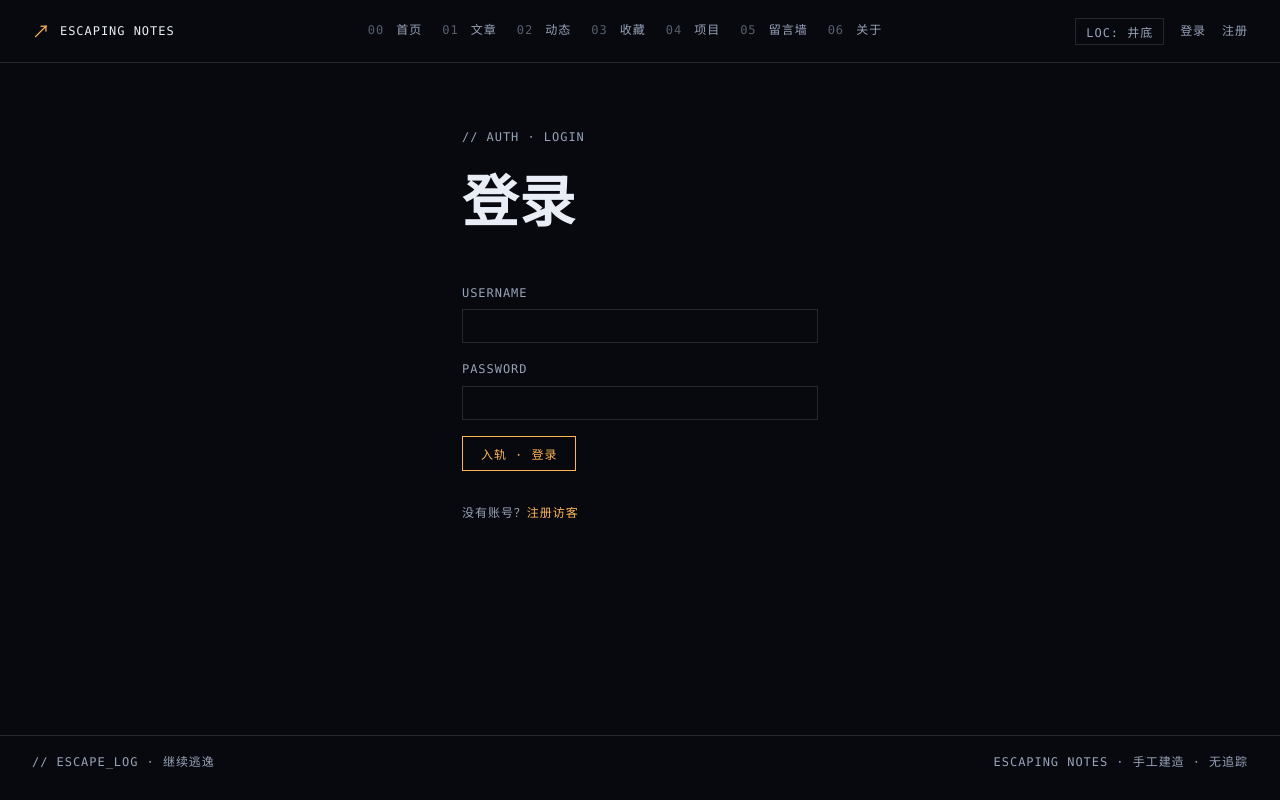
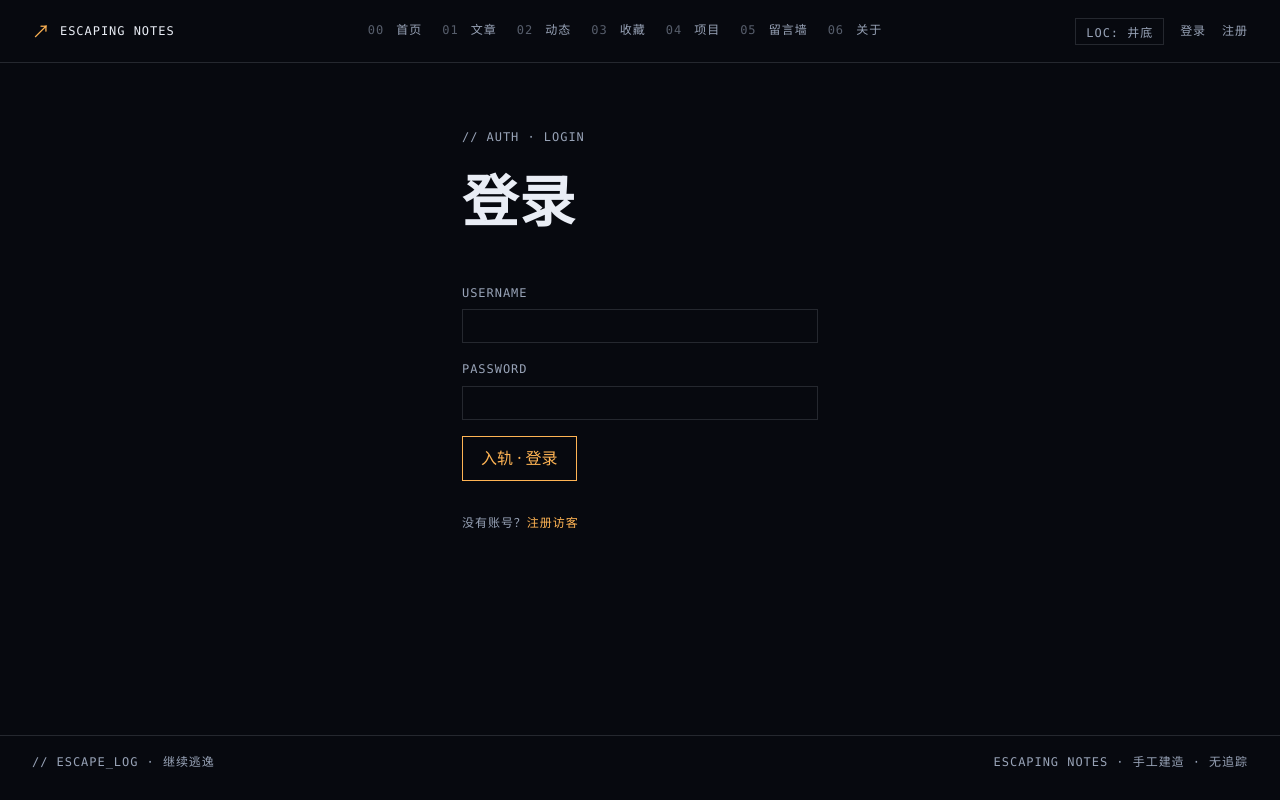
Before and after one commit to Escap1ng/Escaping-Notes, a Vue app: page /login in a window 1280 px wide. Built offline with nearby package versions, Linux system fonts and the light colour scheme; no server answers.

Commit message:
chore: phase 6 acceptance - self-review record, dedupe form styles to tokens (no v1.0 tag yet)

```diff
--- a/src/styles/tokens.css
+++ b/src/styles/tokens.css
@@ -204,6 +204,53 @@ a {
   margin: var(--space-3) 0;
 }
 
+/* 表单控件：登录/注册/留言墙/管理 共用 */
+.field {
+  background: none;
+  border: 1px solid var(--line);
+  color: var(--text-0);
+  padding: 8px 12px;
+  font-size: 14px;
+  font-family: inherit;
+  width: 100%;
+}
+
+.field.mono {
+  font-family: var(--font-mono);
+  font-size: 12.5px;
+  line-height: 1.7;
+}
+
+.textarea {
+  resize: vertical;
+}
+
+.field:focus-visible {
+  outline: 2px solid var(--signal);
+  outline-offset: 2px;
+}
+
+.submit {
+  align-self: flex-start;
+  background: none;
+  border: 1px solid var(--signal);
+  color: var(--signal);
+  padding: 8px 18px;
+  cursor: pointer;
+  font: inherit;
+  letter-spacing: inherit;
+  transition: background 0.2s, color 0.2s;
+}
+
+.submit:hover {
+  background: var(--signal);
+  color: var(--ink-0);
+}
+
+.err {
+  color: var(--signal);
+}
+
 /* 移动端输入框 ≥16px，避免 iOS 聚焦自动缩放 */
 @media (max-width: 720px) {
   input,
--- a/src/views/AdminView.vue
+++ b/src/views/AdminView.vue
@@ -475,42 +475,7 @@ async function onFile(e) {
   min-width: 200px;
 }
 
-.field {
-  background: none;
-  border: 1px solid var(--line);
-  color: var(--text-0);
-  padding: 8px 12px;
-  font-size: 14px;
-  font-family: inherit;
-  width: 100%;
-}
 
-.field.mono {
-  font-family: var(--font-mono);
-  font-size: 12.5px;
-  line-height: 1.7;
-}
-
-.field:focus-visible {
-  outline: 2px solid var(--signal);
-  outline-offset: 2px;
-}
-
-.submit {
-  align-self: flex-start;
-  background: none;
-  border: 1px solid var(--signal);
-  color: var(--signal);
-  padding: 6px 16px;
-  cursor: pointer;
-  font: inherit;
-  letter-spacing: inherit;
-}
-
-.submit:hover {
-  background: var(--signal);
-  color: var(--ink-0);
-}
 
 .set-block {
   margin-bottom: var(--space-3);
--- a/src/views/LoginView.vue
+++ b/src/views/LoginView.vue
@@ -82,38 +82,6 @@ async function submit() {
   gap: 6px;
 }
 
-.field {
-  background: none;
-  border: 1px solid var(--line);
-  color: var(--text-0);
-  padding: 8px 12px;
-  font-size: 14px;
-}
-
-.field:focus-visible {
-  outline: 2px solid var(--signal);
-  outline-offset: 2px;
-}
-
-.err {
-  color: var(--signal);
-}
-
-.submit {
-  align-self: flex-start;
-  background: none;
-  border: 1px solid var(--signal);
-  color: var(--signal);
-  padding: 8px 18px;
-  cursor: pointer;
-  transition: background 0.2s, color 0.2s;
-}
-
-.submit:hover {
-  background: var(--signal);
-  color: var(--ink-0);
-}
-
 .alt {
   margin-top: var(--space-3);
 }
--- a/src/views/RegisterView.vue
+++ b/src/views/RegisterView.vue
@@ -66,38 +66,6 @@ async function submit() {
   gap: 6px;
 }
 
-.field {
-  background: none;
-  border: 1px solid var(--line);
-  color: var(--text-0);
-  padding: 8px 12px;
-  font-size: 14px;
-}
-
-.field:focus-visible {
-  outline: 2px solid var(--signal);
-  outline-offset: 2px;
-}
-
-.err {
-  color: var(--signal);
-}
-
-.submit {
-  align-self: flex-start;
-  background: none;
-  border: 1px solid var(--signal);
-  color: var(--signal);
-  padding: 8px 18px;
-  cursor: pointer;
-  transition: background 0.2s, color 0.2s;
-}
-
-.submit:hover {
-  background: var(--signal);
-  color: var(--ink-0);
-}
-
 .alt {
   margin-top: var(--space-3);
 }
--- a/src/views/WallView.vue
+++ b/src/views/WallView.vue
@@ -134,36 +134,5 @@ onMounted(refresh)
   max-width: 560px;
 }
 
-.field {
-  background: none;
-  border: 1px solid var(--line);
-  color: var(--text-0);
-  padding: 8px 12px;
-  font-size: 14px;
-  font-family: inherit;
-}
 
-.textarea {
-  resize: vertical;
-}
-
-.field:focus-visible {
-  outline: 2px solid var(--signal);
-  outline-offset: 2px;
-}
-
-.submit {
-  align-self: flex-start;
-  background: none;
-  border: 1px solid var(--signal);
-  color: var(--signal);
-  padding: 8px 18px;
-  cursor: pointer;
-  transition: background 0.2s, color 0.2s;
-}
-
-.submit:hover {
-  background: var(--signal);
-  color: var(--ink-0);
-}
 </style>
```
Also changed, not shown: 2 other files (tests, documents, lock files or other folders).
